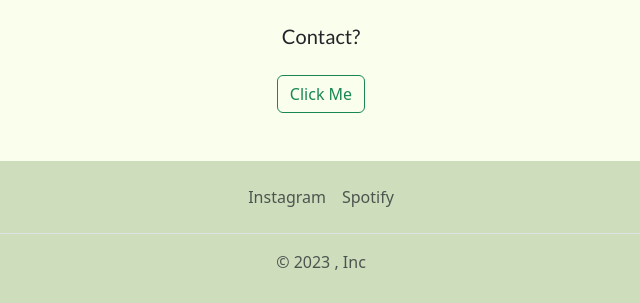
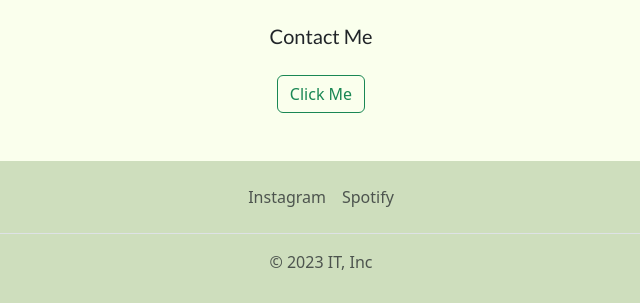
Before and after one commit to noel-pena/Portfolio-2.0, a plain HTML site: page index.html in a window 1280 px wide. Shown: the part 1086-1389 px from the top of the page, 319-959 px from the left. Drawn offline with nearby package versions, Linux system fonts and the light colour scheme.

Commit message:
Add files via upload

```diff
--- a/index.html
+++ b/index.html
@@ -57,7 +57,7 @@
     <img class="d-block mx-auto mb-4" src="./Images/envelope-at.svg" alt="" width="72" height="57">
     <h1 class="display-5 fw-bold text-body-emphasis"></h1>
     <div class="col-lg-6 mx-auto">
-      <p class="lead mb-4">Contact?</p>
+      <p class="lead mb-4">Contact Me</p>
       <div class="d-grid gap-2 d-sm-flex justify-content-sm-center">
         <a class="btn btn-outline-success" btn-lg px-4 gap-3" href="mailto:noel.pena@hotmail.com">Click Me</a>
       </div>
@@ -70,7 +70,7 @@
       <li class="nav-item"><a href="https://www.instagram.com/i_am_omen/" class="nav-link px-2 text-body-secondary">Instagram</a></li>
       <li class="nav-item"><a href="https://open.spotify.com/artist/7gLXw7lLcnPbNVyv6JvAZQ?si=lMHuK6KQR7OVZWZsgH8Y7w" class="nav-link px-2 text-body-secondary">Spotify</a></li>
     </ul>
-    <p class="text-center text-body-secondary">© 2023 , Inc</p>
+    <p class="text-center text-body-secondary">© 2023  IT, Inc</p>
   </footer>
 </div>
 <link rel="preconnect" href="https://fonts.googleapis.com">
```
